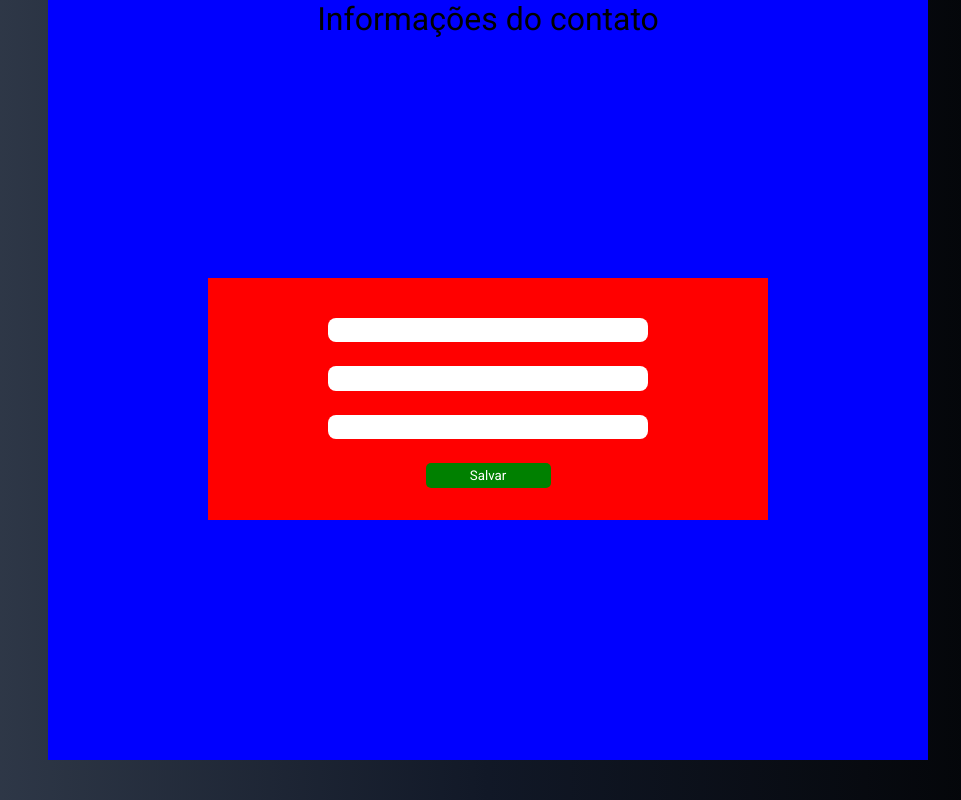
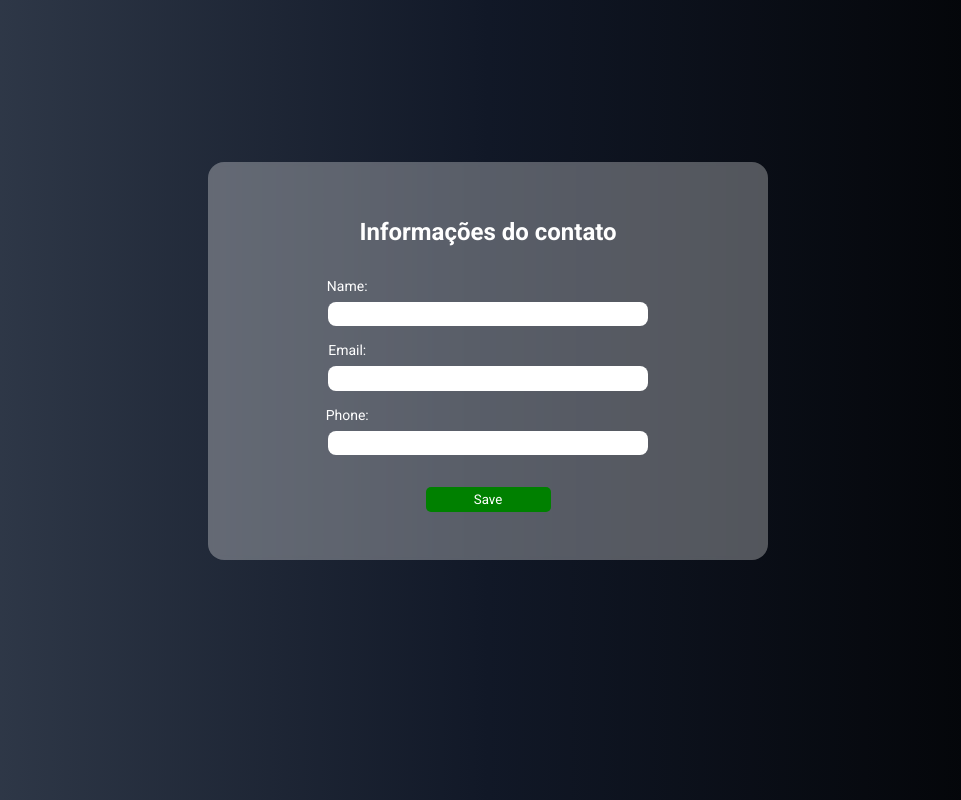
Before and after one commit to lKysztyl/react-contact-list, a React (Vite) app: page /NewContact in a window 1280 px wide. Shown: the whole page, without its empty margins (152-1113 px from the left). Built offline with nearby package versions, Linux system fonts and the light colour scheme; no server answers.

Commit message:
feat: criado o reducer do novo usuario

```diff
--- a/src/components/Buttons/styles.ts
+++ b/src/components/Buttons/styles.ts
@@ -22,7 +22,7 @@ export const SaveButton = styled.input`
   border-radius: 5px;
   background-color: green;
   cursor: pointer;
-  margin: 1rem auto;
+  margin: 2rem auto;
 `
 
 export const NewContactButton = styled(Link)`
--- a/src/components/Form/index.tsx
+++ b/src/components/Form/index.tsx
@@ -1,31 +1,35 @@
 import { FormEvent } from 'react'
-//import { useDispatch } from 'react-redux'
+import { useDispatch } from 'react-redux'
 import { useNavigate } from 'react-router-dom'
 
 import { ContactContainer, MainContainer } from '../../styles'
-//import SaveButton from '../Buttons/saveButton'
 import { SaveButton } from '../Buttons/styles'
 import * as S from './styles'
+import { setUserInfo } from '../../store/reducers/infoUser'
+import { UserData } from '../../store/reducers/fakeAPI'
 
-const Form = () => {
-  //const dispatch = useDispatch()
+const Form = ({ UserData }: { UserData: UserData }) => {
+  const dispatch = useDispatch()
   const navigate = useNavigate()
 
   const addContact = (e: FormEvent) => {
     e.preventDefault()
-    //dispatch()
+    dispatch(setUserInfo(UserData[1]))
     navigate('/')
   }
 
   return (
     <MainContainer>
-      <h1>Informações do contato</h1>
       <ContactContainer>
         <S.Form onSubmit={addContact}>
-          <S.Input type="text" />
-          <S.Input type="email" name="" id="" />
-          <S.Input type="number" />
-          <SaveButton type="submit" value="Salvar" />
+          <S.NewContactTitel>Informações do contato</S.NewContactTitel>
+          <S.Label htmlFor="inputName">Name:</S.Label>
+          <S.Input type="text" id="inputName" />
+          <S.Label htmlFor="inputEmail">Email:</S.Label>
+          <S.Input type="email" id="inputEmail" />
+          <S.Label htmlFor="inputPhone">Phone:</S.Label>
+          <S.Input type="number" id="inputPhone" />
+          <SaveButton type="submit" value="Save" />
         </S.Form>
       </ContactContainer>
     </MainContainer>
--- a/src/components/Form/styles.ts
+++ b/src/components/Form/styles.ts
@@ -3,12 +3,14 @@ import styled from 'styled-components'
 export const Form = styled.form`
   margin: 1rem auto;
   max-width: 35rem;
-  background-color: red;
   width: 100%;
-  padding: 1rem;
+  padding: 3rem 0 1rem 0;
   font-weight: bold;
   font-size: 14px;
-  color: #666666;
+  background-color: rgba(255, 255, 255, 0.3);
+  -webkit-backdrop-filter: blur(2px);
+  backdrop-filter: blur(2px);
+  border-radius: 1rem;
 `
 
 export const Input = styled.input`
@@ -17,7 +19,7 @@ export const Input = styled.input`
   align-items: center;
   max-width: 20rem;
   width: 100%;
-  margin: 1.5rem auto;
+  margin: 0.5rem auto 1rem auto;
   padding: 0.3rem;
   font-weight: bold;
   background-color: #fff;
@@ -25,3 +27,18 @@ export const Input = styled.input`
   border: none;
   color: #666666;
 `
+
+export const Label = styled.label`
+  display: block;
+  color: #fff;
+  left: -8.8rem;
+  position: relative;
+`
+
+export const NewContactTitel = styled.h2`
+  font-size: 1.5rem;
+  color: #fff;
+  font-weight: bold;
+  position: relative;
+  margin: 0.5rem 0 2rem 0;
+`
--- a/src/store/index.ts
+++ b/src/store/index.ts
@@ -1,9 +1,11 @@
 import { configureStore } from '@reduxjs/toolkit'
 import userReducer from './reducers/fakeAPI'
+import newContactReducer from './reducers/infoUser'
 
 const store = configureStore({
   reducer: {
-    user: userReducer
+    user: userReducer,
+    newContact: newContactReducer
   }
 })
 
--- /dev/null
+++ b/src/store/reducers/infoUser.ts
@@ -0,0 +1,25 @@
+import { createSlice, PayloadAction } from '@reduxjs/toolkit'
+
+import { UserData } from './fakeAPI'
+
+interface UserState {
+  userData: UserData[]
+}
+
+const initialState: UserState = {
+  userData: []
+}
+
+const newUserDataSlice = createSlice({
+  name: 'newUserData',
+  initialState,
+  reducers: {
+    setUserInfo(state, action: PayloadAction<UserData>) {
+      state.userData.push(action.payload)
+    }
+  }
+})
+
+export const { setUserInfo } = newUserDataSlice.actions
+
+export default newUserDataSlice.reducer
--- a/src/styles/index.ts
+++ b/src/styles/index.ts
@@ -18,7 +18,7 @@ export const MainContainer = styled.div`
   max-width: 55rem;
   height: 95%;
   text-align: center;
-  background-color: blue;
+  //background-color: blue;
 `
 
 export const ContactContainer = styled(MainContainer)`
```
